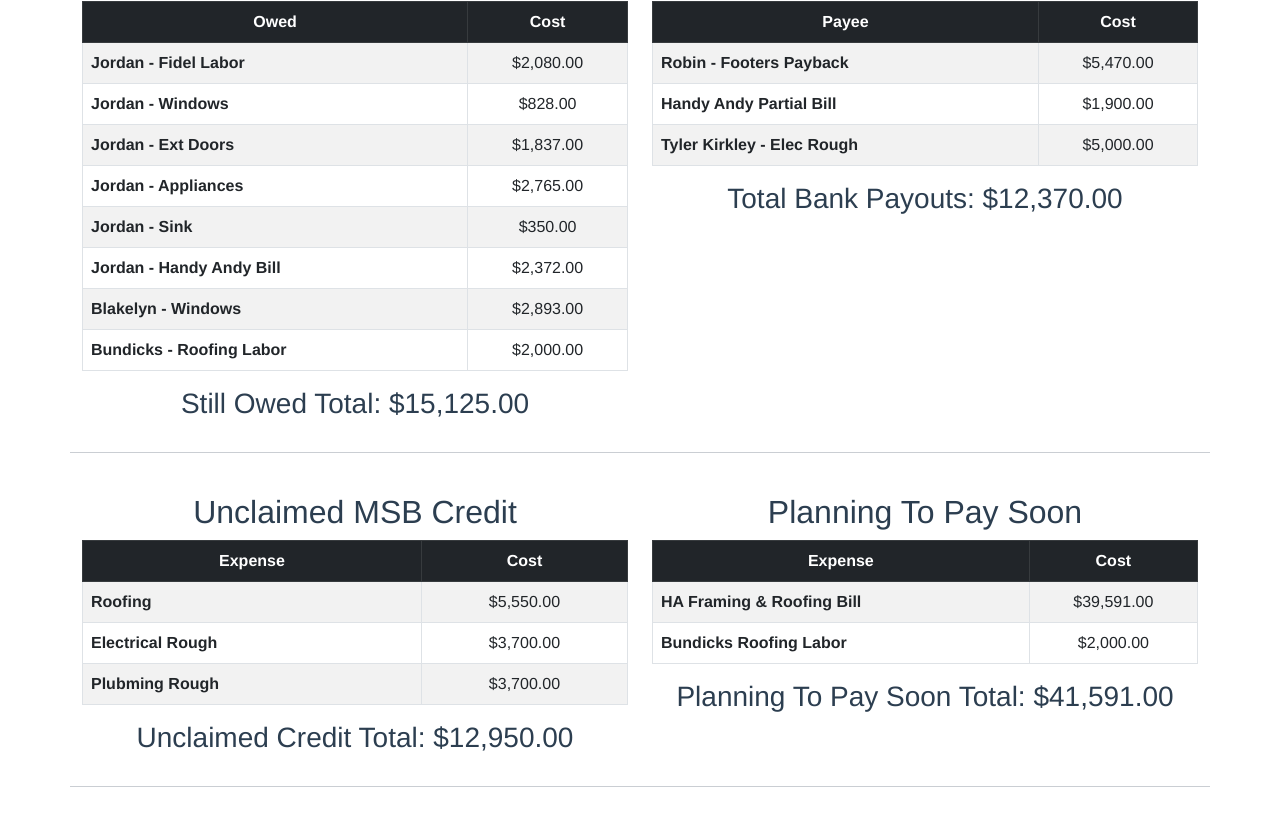
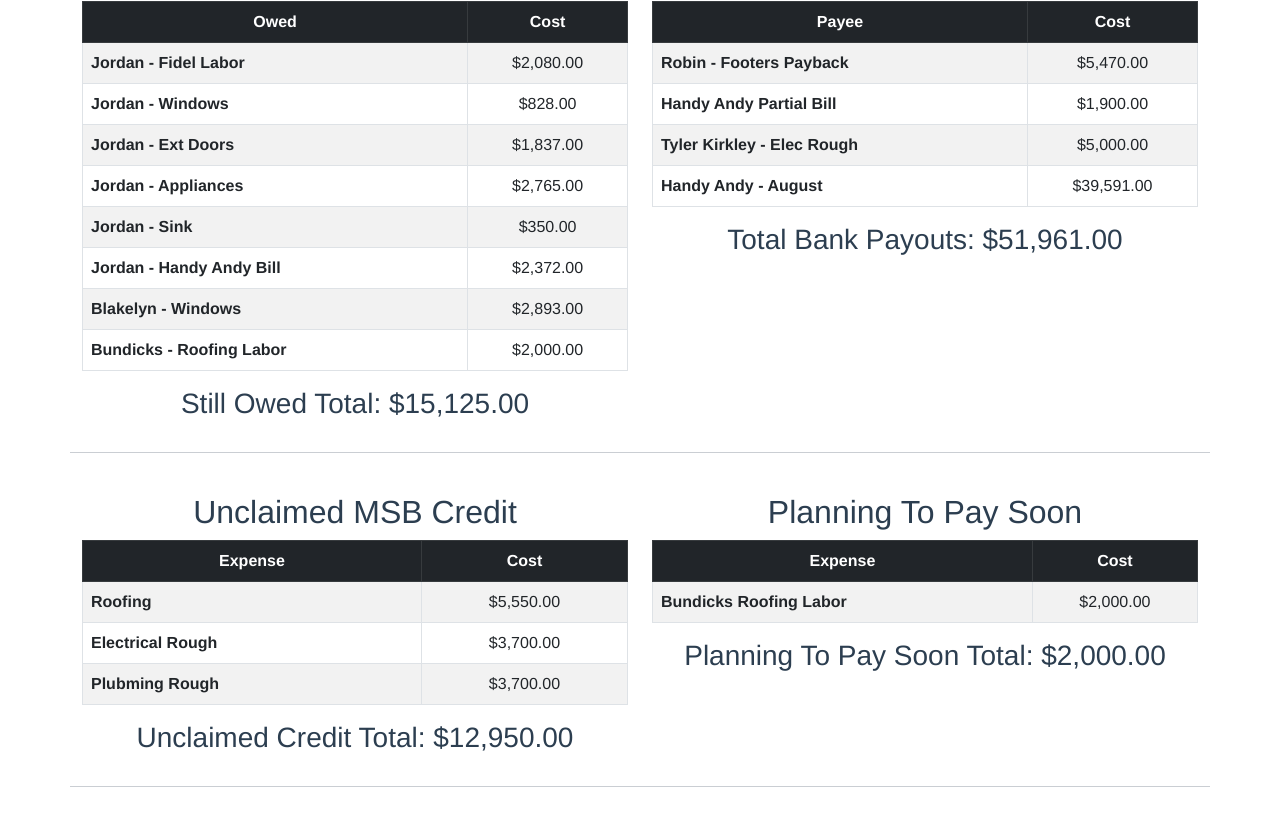
Before and after one commit to jcook3195/house-build, a Vue app: page / in a window 1280 px wide. Shown: the part 1472-2300 px from the top of the page. Built offline with nearby package versions, Linux system fonts and the light colour scheme.

Commit message:
updated values

```diff
--- a/src/App.vue
+++ b/src/App.vue
@@ -295,10 +295,10 @@ export default {
       paidFromBank: {
         'Robin - Footers Payback': 5470,
         'Handy Andy Partial Bill': 1900,
-        'Tyler Kirkley - Elec Rough': 5000
+        'Tyler Kirkley - Elec Rough': 5000,
+        'Handy Andy - August': 39591,
       },
       planToPaySoon: {
-        'HA Framing & Roofing Bill': 39591,
         'Bundicks Roofing Labor': 2000
       },
       unclaimedCredit: {
@@ -307,7 +307,7 @@ export default {
         'Plubming Rough': 3700,
       },
       paidNotOwed: 12000,
-      bankCredit: 63441,
+      bankCredit: 76391,
       draws: {
         'FOOTING/WATER METER/WELL': 3,
         'FOUNDATION': 4,
@@ -359,6 +359,9 @@ export default {
         'OUTSIDE DOORS&WINDOWS': 4,
         'PORCHES & DECKS': 1,
         'KITCHEN APPLIANCES': 3,
+        'SHINGLES': 3,
+        'PLUMBING ROUGHED': 2,
+        'ELECTRICAL ROUGH': 2,
       }
     }
   },
```
Also changed, not shown: 7 other files (tests, documents, lock files or other folders).
